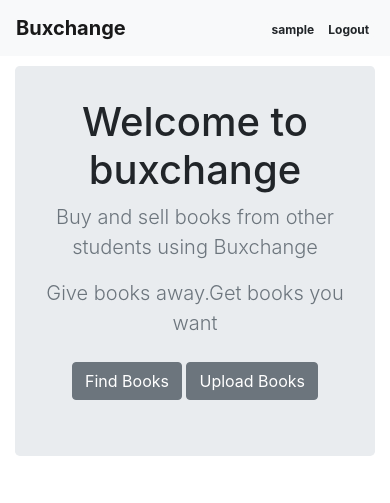
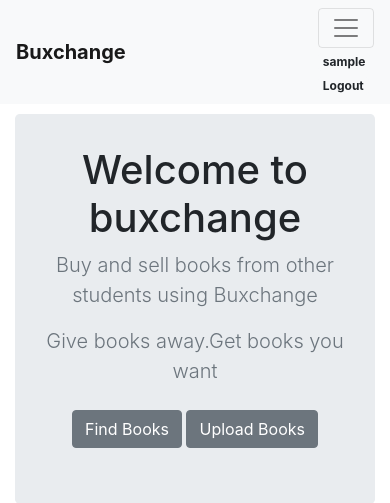
Before and after one commit to midhmanohar/Buxchange, a Django app: page / in a window 390 px wide. Shown: the top 503 px of the page. Run offline with Django 3.2, Linux system fonts and the light colour scheme; the visitor is signed in with stand-in values (Sample User, id 1); some libraries are stand-ins or nearby versions.

Commit message:
responsive navbar

```diff
--- a/main/templates/main/index.html
+++ b/main/templates/main/index.html
@@ -2,8 +2,15 @@
 
 {% if user %}
     {% block right %}
-    <a href="{% url 'dashboard' %}" class="badge badge-light"> {{  user.username }} </a>
-    <a href="{% url 'logout' %}" class="badge badge-light">Logout</a>
+    <button class="navbar-toggler" data-toggle="collapse" data-target="#collapse_target">
+            <span class="navbar-toggler-icon"></span>
+    </button>
+    <div class="collapase navbar-collapse" id="collapse_target">
+        <ul class="navbar-nav">
+            <li class="nav-item"><a href="{% url 'dashboard' %}" class="badge badge-light"> {{ user.username }} </a></li>
+            <li class="nav-item"><a href="{% url 'logout' %}" class="badge badge-light">Logout</a></li>
+        </ul>
+    </div>
     {% endblock %}
 {% endif %}
 {% block body %}
--- a/main/templates/main/layout.html
+++ b/main/templates/main/layout.html
@@ -5,9 +5,13 @@
     <meta charset="UTF-8">
     <meta name="viewport" content="width=device-width, initial-scale=1.0">
     <meta http-equiv="X-UA-Compatible" content="ie=edge">
+    <script src="https://code.jquery.com/jquery-3.3.1.slim.min.js" integrity="sha384-q8i/X+965DzO0rT7abK41JStQIAqVgRVzpbzo5smXKp4YfRvH+8abtTE1Pi6jizo" crossorigin="anonymous"></script>
+    <script src="https://cdnjs.cloudflare.com/ajax/libs/popper.js/1.14.3/umd/popper.min.js" integrity="sha384-ZMP7rVo3mIykV+2+9J3UJ46jBk0WLaUAdn689aCwoqbBJiSnjAK/l8WvCWPIPm49" crossorigin="anonymous"></script>
+    <script src="https://stackpath.bootstrapcdn.com/bootstrap/4.1.3/js/bootstrap.min.js" integrity="sha384-ChfqqxuZUCnJSK3+MXmPNIyE6ZbWh2IMqE241rYiqJxyMiZ6OW/JmZQ5stwEULTy" crossorigin="anonymous"></script>
 
     <link rel="stylesheet" type="text/css" href="{% static 'main/bootstrap.min.css' %}">
     <link rel="stylesheet" type="text/css" href="{% static 'main/style.css' %}">
+
 
     <title>{% block title %} {% endblock %}</title>
 </head>
@@ -19,8 +23,15 @@
 
     <div class="float-right">
             {% block right %}
-            <strong><a class="navbar-brand" href="{% url 'login' %}">Sign in</a></strong>
-            <strong><a class="navbar-brand" href="{% url 'register' %}">Sign up</a></strong>
+            <button class="navbar-toggler" data-toggle="collapse" data-target="#collapse_target">
+              <span class="navbar-toggler-icon"></span>
+            </button>
+            <div class="collapase navbar-collapse" id="collapse_target">
+              <ul class="navbar-nav">
+                <li class="nav-item"><strong><a class="navbar-brand" href="{% url 'login' %}">Sign in</a></strong></li>
+                <li class="nav-item"><strong><a class="navbar-brand" href="{% url 'register' %}">Sign up</a></strong></li>
+              </ul>
+            </div>
             {% endblock %}
     </div>
   </div>
```
Also changed, not shown: main/templates/main/dashboard.html (+9 -2 lines), main/templates/main/details.html (+9 -2 lines), main/templates/main/findBooks.html (+9 -2 lines), main/templates/main/result.html (+9 -2 lines), main/templates/main/results.html (+9 -2 lines), main/templates/main/upload.html (+9 -2 lines).
